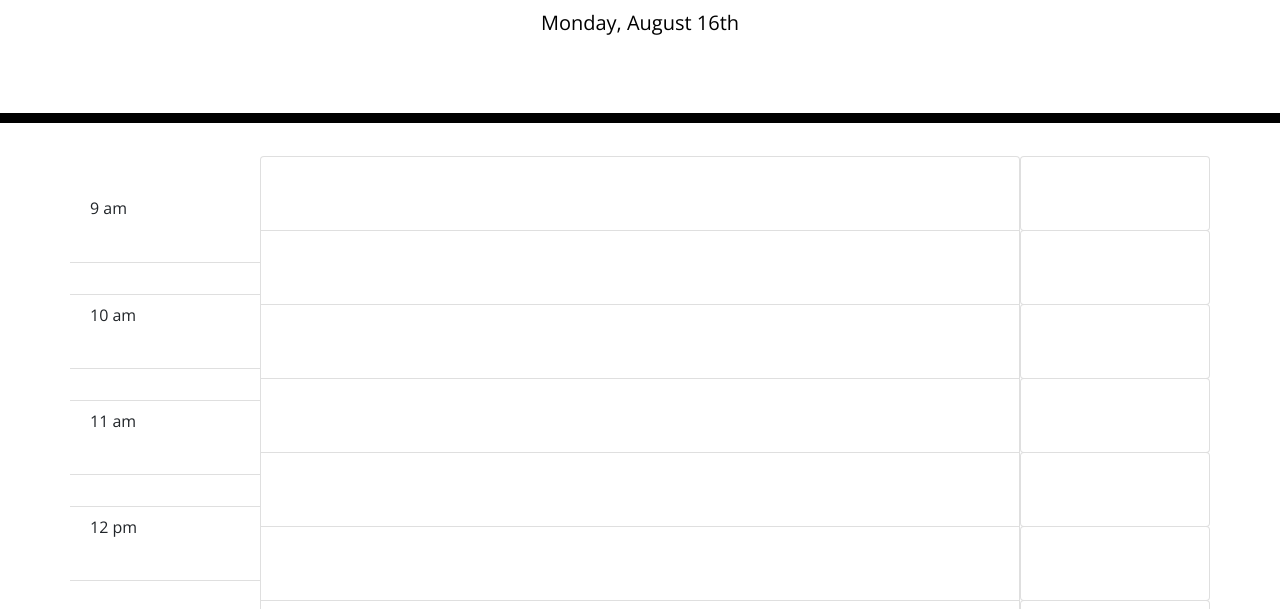
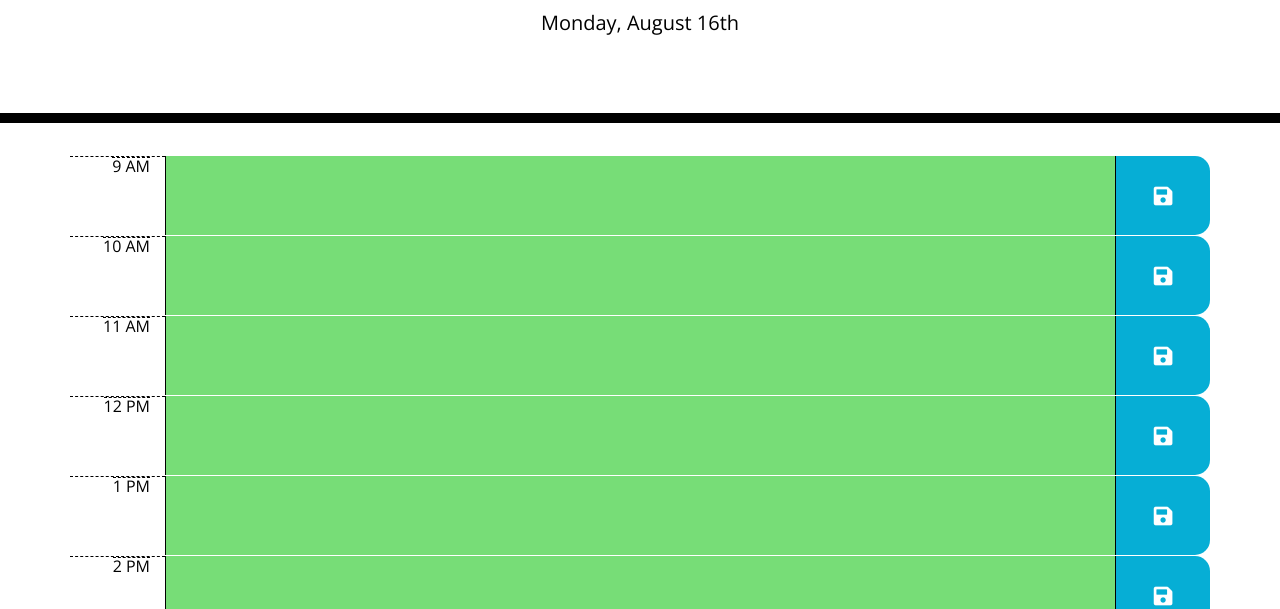
Before and after one commit to brickly26/Work-Day-Schedule, a plain HTML site: page index.html in a window 1280 px wide. Shown: the part 181-790 px from the top of the page. Drawn offline with nearby package versions, Linux system fonts and the light colour scheme.

Commit message:
finished assignment

```diff
--- /dev/null
+++ b/assets/css/reset.css
@@ -0,0 +1,41 @@
+* {
+  margin: 0;
+  padding: 0;
+  box-sizing: border-box;
+}
+
+html {
+  height: 100%;
+}
+
+body {
+  min-height: 100%;
+  line-height: 1;
+  font-family: sans-serif;
+}
+
+h1,
+h2,
+h3,
+h4,
+h5,
+h6 {
+  font-size: 100%;
+}
+
+input,
+select,
+option,
+optgroup,
+textarea,
+button,
+pre,
+code {
+  font-size: 100%;
+  font-family: inherit;
+}
+
+ol,
+ul {
+  list-style: none;
+}
--- a/index.html
+++ b/index.html
@@ -18,7 +18,8 @@
       href="https://fonts.googleapis.com/css?family=Open+Sans&display=swap"
       rel="stylesheet"
     />
-    <link rel="stylesheet" href="style.css" />
+    <link rel="stylesheet" href="assets/css/reset.css" />
+    <link rel="stylesheet" href="./style.css" />
     <title>Work Day Scheduler</title>
   </head>
 
@@ -28,58 +29,15 @@
       <p class="lead">A simple calendar app for scheduling your work day</p>
       <p id="currentDay" class="lead"></p>
     </header>
-    <div class="container">
-      <form id="form">
-        <div class="row">
-          <ul class="list-group list-group-flush col-2 m-0 p-0" id="ul1">
-            <li class="list-group-item">9 am</li>
-            <li class="list-group-item">10 am</li>
-            <li class="list-group-item">11 am</li>
-            <li class="list-group-item">12 pm</li>
-            <li class="list-group-item">1 pm</li>
-            <li class="list-group-item">2 pm</li>
-            <li class="list-group-item">3 pm</li>
-            <li class="list-group-item">4 pm</li>
-            <li class="list-group-item">5 pm</li>
-            <li class="list-group-item">6 pm</li>
-          </ul>
+    <main class="container">
 
-
-          <ul class="list-group bg-green col-8 m-0 p-0">
-            <input type="text" id="9am" class="list-group-item" name="fname">
-            <input type="text" id="10am" class="list-group-item" name="fname">
-            <input type="text" id="11am" class="list-group-item" name="fname">
-            <input type="text" id="12pm" class="list-group-item" name="fname">
-            <input type="text" id="1pm" class="list-group-item" name="fname">
-            <input type="text" id="2pm" class="list-group-item" name="fname">
-            <input type="text" id="3pm" class="list-group-item" name="fname">
-            <input type="text" id="4pm" class="list-group-item" name="fname">
-            <input type="text" id="5pm" class="list-group-item" name="fname">
-            <input type="text" id="6pm" class="list-group-item" name="fname">
-          </ul>
-
-
-          <ul class="list-group col-2 m-0 p-0">
-            <button type="submit" class="list-group-item btn btn-success" id="9am">Save</button>
-            <button type="submit" class="list-group-item btn btn-success" id="10am">Save</button>
-            <button type="submit" class="list-group-item btn btn-success" id="11am">Save</button>
-            <button type="submit" class="list-group-item btn btn-success" id="12pm">Save</button>
-            <button type="submit" class="list-group-item btn btn-success" id="1pm">Save</button>
-            <button type="submit" class="list-group-item btn btn-success" id="2pm">Save</button>
-            <button type="submit" class="list-group-item btn btn-success" id="3pm">Save</button>
-            <button type="submit" class="list-group-item btn btn-success" id="4pmm">Save</button>
-            <button type="submit" class="list-group-item btn btn-success" id="5pm">Save</button>
-            <button type="submit" class="list-group-item btn btn-success" id="6pm">Save</button>
-          </ul>
-        </div>
-      </form>
-    </div>
+    </main>
 
 
 
 
     <script src="https://cdnjs.cloudflare.com/ajax/libs/jquery/3.2.1/jquery.min.js"></script>
     <script src="https://cdnjs.cloudflare.com/ajax/libs/moment.js/2.24.0/moment.min.js"></script>
-    <script src="script.js"></script>
+    <script src="./script.js"></script>
   </body>
 </html>
--- a/script.js
+++ b/script.js
@@ -1,23 +1,108 @@
 // DEPENDENCIES
-formEl = $("#form")
+
+var ContainerEl = $(".container");
 
 // DATA
 
-var momentOb = moment();
-
-var today = momentOb.format("dddd, MMMM Do");
-
-$("#currentDay").text(today);
+var workingHours = ["9", "10", "11", "12", "13", "14", "15", "16", "17"];
 
 // FUNCTIONS
 
+function renderDate() {
+    var momentOb = moment();
+    var today = momentOb.format("dddd, MMMM Do");
+    $("#currentDay").text(today);
+}
+
+function RenderRow(i) {
+    var time = parseInt(workingHours[i]);
+
+
+    //Create row div and add the class of row
+    var scheduleRow = $("<div>");
+    scheduleRow.addClass("row");
+
+    // Create div for time slot
+    var timeContainer = $("<div>");
+    timeContainer.addClass("col-1 hour d-flex justify-content-end");
+    var scheduleTime = $("<span>");
+    scheduleTime.addClass("hour timeholder")
+
+    // Create html tags for and gave appropriate tags based on time of day
+    var scheduleTextAreaContainer = $("<div>");
+    var scheduleTextArea = $('<textarea>');
+    scheduleTextAreaContainer.addClass("col-10 past px-0");
+    scheduleTextArea.addClass("task-area description todo-block text-dark");
+    var timeHour = parseInt(moment().format("HH"));
+    if (time < timeHour) {
+        scheduleTextArea.addClass("past");
+    } else if (time > timeHour) {
+        scheduleTextArea.addClass("future");
+    } else {
+        scheduleTextArea.addClass("present");
+    }
+
+    // Create html tags for sav button
+    var saveBtnContainer = $("<div>");
+    saveBtnContainer.addClass("col-1 saveBtn d-flex");
+    var saveBtn = $("<i>");
+    saveBtn.addClass("fas fa-save m-auto fa-lg save-button");
+
+
+    // Build
+
+    if (time === 9) {
+        scheduleTime.text(time + ' AM');
+    }else if (time < 12) {
+        scheduleTime.text(time + ' AM');
+    } else if (time > 12) {
+        scheduleTime.text((time - 12) + ' PM');
+    } else {
+        scheduleTime.text(time + ' PM');
+    }
+
+    var ToDo = getToDo(time);
+    scheduleTextArea.text(ToDo);
+
+    // Place
+    ContainerEl.append(scheduleRow);
+    scheduleRow.append(timeContainer);
+    timeContainer.append(scheduleTime);
+    scheduleRow.append(scheduleTextAreaContainer);
+    scheduleTextAreaContainer.append(scheduleTextArea);
+    scheduleRow.append(saveBtnContainer);
+    saveBtnContainer.append(saveBtn);
+}
+
+function SaveToDo() {
+    var hourStr = $(this).parent().find(".timeholder")[0].innerText;
+    var ToDo = $(this).parent().find(".task-area")[0].value;
+    var hour = parseInt(hourStr.split(" "));
+    localStorage.setItem(hour, ToDo);
+}
+
+function getToDo(hour) {
+    var data = localStorage.getItem(hour);
+    console.log(data);
+    if (data) {
+        return data;
+    } else {
+        return "";
+    }
+}
+
+function looper() {
+    for (var i = 0; i < workingHours.length; i++) {
+        RenderRow(i);
+    }
+    $(".saveBtn").on("click", SaveToDo)
+}
+
+// USER INTERACTIONS
 
 
 
-// USER INTERACTIONS
+// INITIALIZATION
 
-formEl.on("submit", function(event) {
-    event.preventDefault();
-    console.log(event)
-
-})
+renderDate();
+looper();
--- a/style.css
+++ b/style.css
@@ -11,6 +11,8 @@ textarea {
   color: #000000;
   border-left: 1px solid black;
   padding: 10px;
+  width: 100%;
+  height: 100%;
 }
 
 .jumbotron {
@@ -68,12 +70,5 @@ textarea {
 .saveBtn i:hover {
   font-size: 20px;
   transition: all 0.3s ease-in-out;
+  cursor: pointer;
 }
-
-.list-group-item {
-  height: 75px;
-}
-
-#ul1 {
-  display: block;
-}
```
